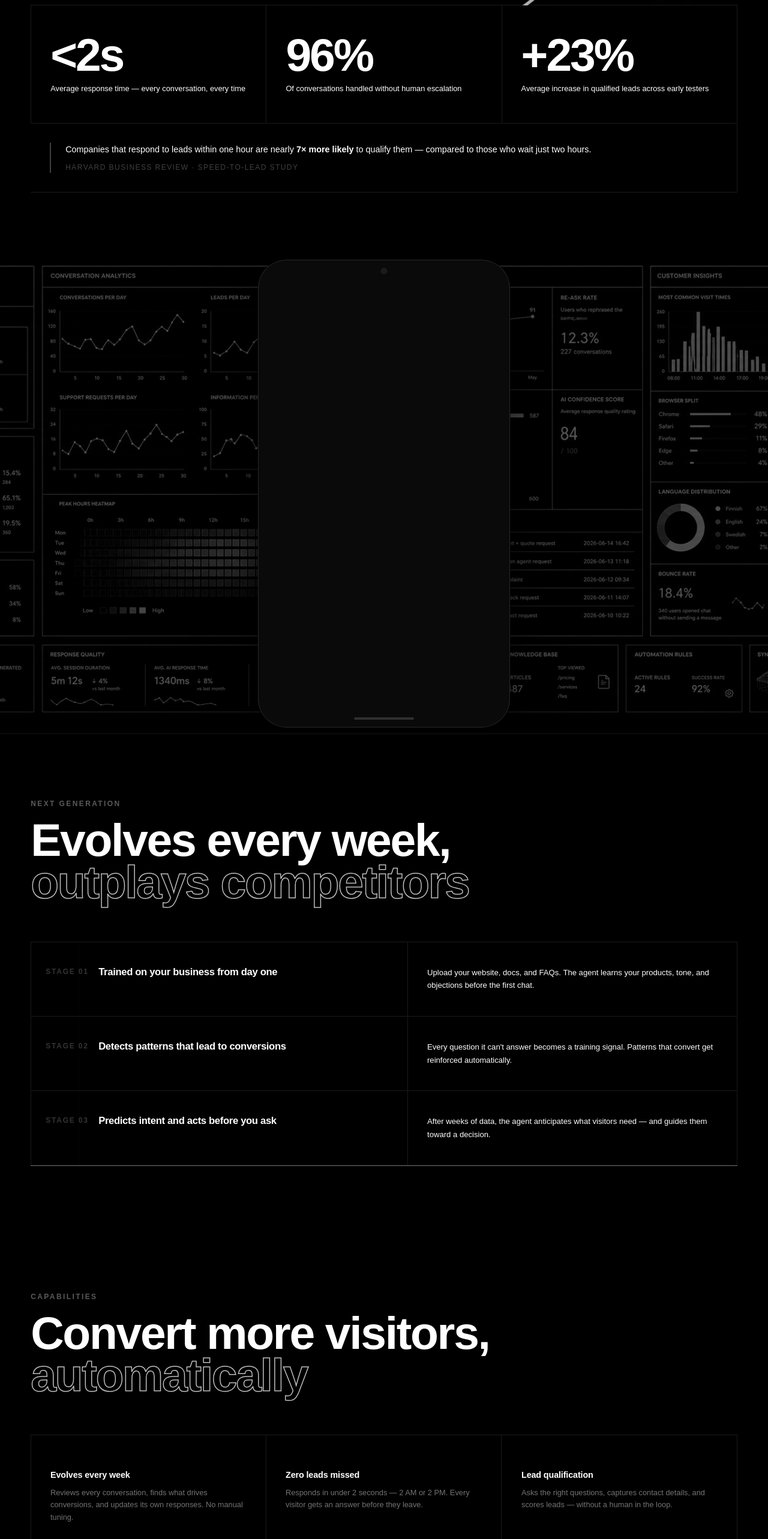
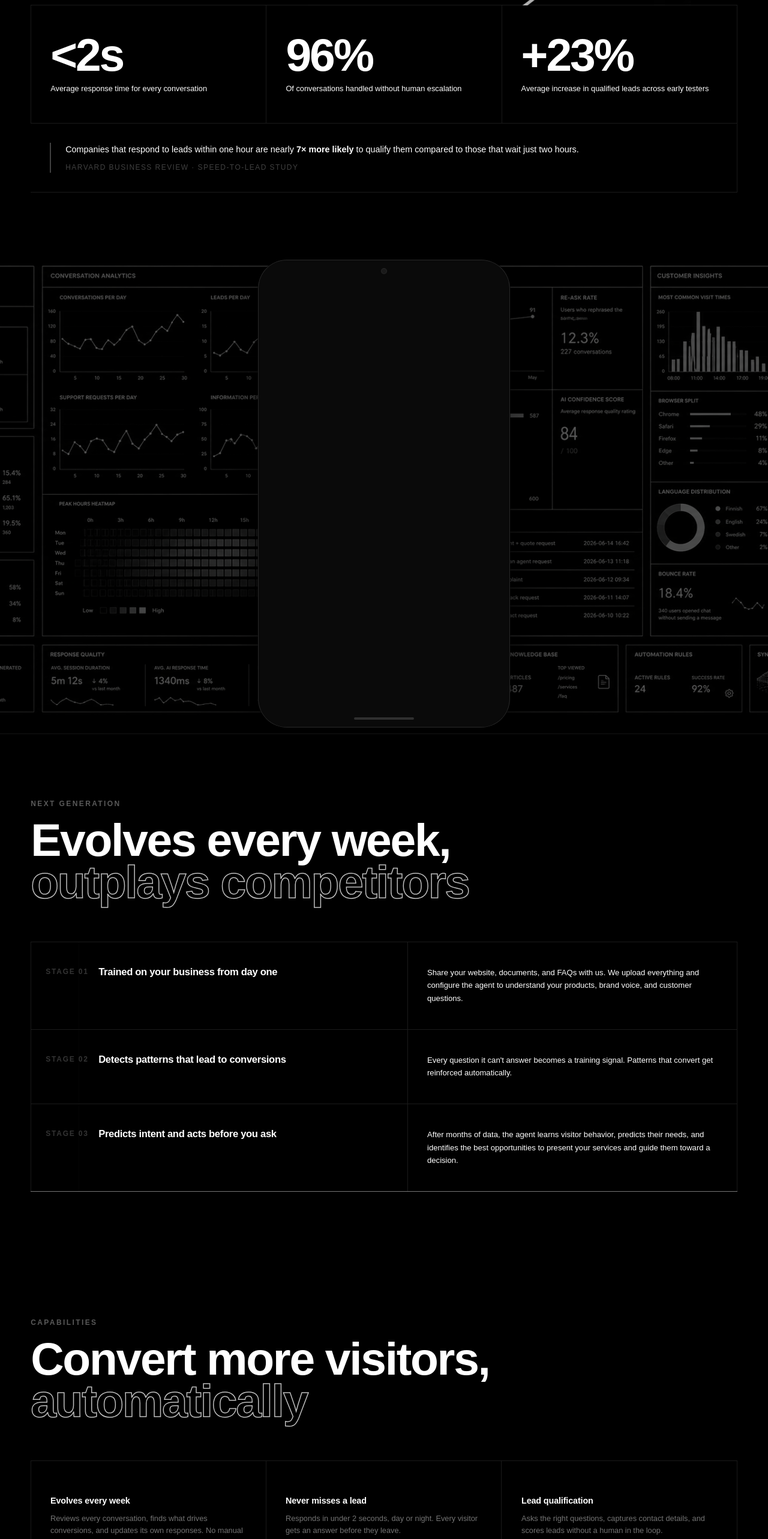
Before and after one commit to synabs/website, a React (Vite) app: page / in a window 1280 px wide. Shown: the part 1160-3726 px from the top of the page at 60% size. Built offline with nearby package versions, Linux system fonts and the light colour scheme; no server answers.

Commit message:
Update FeaturesResults.jsx

```diff
--- a/src/components/FeaturesResults.jsx
+++ b/src/components/FeaturesResults.jsx
@@ -10,18 +10,18 @@ const features = [
   },
   {
     icon: "ti-clock-24",
-    title: "Zero leads missed",
-    desc: "Responds in under 2 seconds — 2 AM or 2 PM. Every visitor gets an answer before they leave.",
+    title: "Never misses a lead",
+    desc: "Responds in under 2 seconds, day or night. Every visitor gets an answer before they leave.",
   },
   {
     icon: "ti-filter",
     title: "Lead qualification",
-    desc: "Asks the right questions, captures contact details, and scores leads — without a human in the loop.",
+    desc: "Asks the right questions, captures contact details, and scores leads without a human in the loop.",
   },
   {
     icon: "ti-calendar-check",
     title: "Calendly booking",
-    desc: "Books meetings directly into your calendar. Lead captured, qualified, and booked — one conversation.",
+    desc: "Books meetings directly into your calendar. Lead captured, qualified, and booked in one conversation.",
   },
   {
     icon: "ti-world",
@@ -31,7 +31,7 @@ const features = [
   {
     icon: "ti-chart-bar",
     title: "Monthly reports",
-    desc: "Clear monthly summary of conversations, leads captured, and what the agent learned — so you see ROI.",
+    desc: "Clear monthly summaries of conversations, captured leads, and agent insights, so you can track ROI with confidence.",
   },
 ];
 
@@ -41,7 +41,7 @@ const statsConfig = [
     start: 10,
     prefix: "<",
     suffix: "s",
-    lbl: "Average response time — every conversation, every time",
+    lbl: "Average response time for every conversation",
     countDown: true,
   },
   {
@@ -65,7 +65,7 @@ const stages = [
   {
     num: "Stage 01",
     title: "Trained on your business from day one",
-    desc: "Upload your website, docs, and FAQs. The agent learns your products, tone, and objections before the first chat.",
+    desc: "Share your website, documents, and FAQs with us. We upload everything and configure the agent to understand your products, brand voice, and customer questions.",
   },
   {
     num: "Stage 02",
@@ -75,7 +75,7 @@ const stages = [
   {
     num: "Stage 03",
     title: "Predicts intent and acts before you ask",
-    desc: "After weeks of data, the agent anticipates what visitors need — and guides them toward a decision.",
+    desc: "After months of data, the agent learns visitor behavior, predicts their needs, and identifies the best opportunities to present your services and guide them toward a decision.",
   },
 ];
 
@@ -197,8 +197,8 @@ export default function FeaturesResults() {
             <div>
               <p className="fr-harvard-quote">
                 Companies that respond to leads within one hour are nearly{" "}
-                <strong>7× more likely</strong> to qualify them — compared to
-                those who wait just two hours.
+                <strong>7× more likely</strong> to qualify them compared to
+                those that wait just two hours.
               </p>
               <p className="fr-harvard-source">
                 Harvard Business Review · Speed-to-lead study
```
